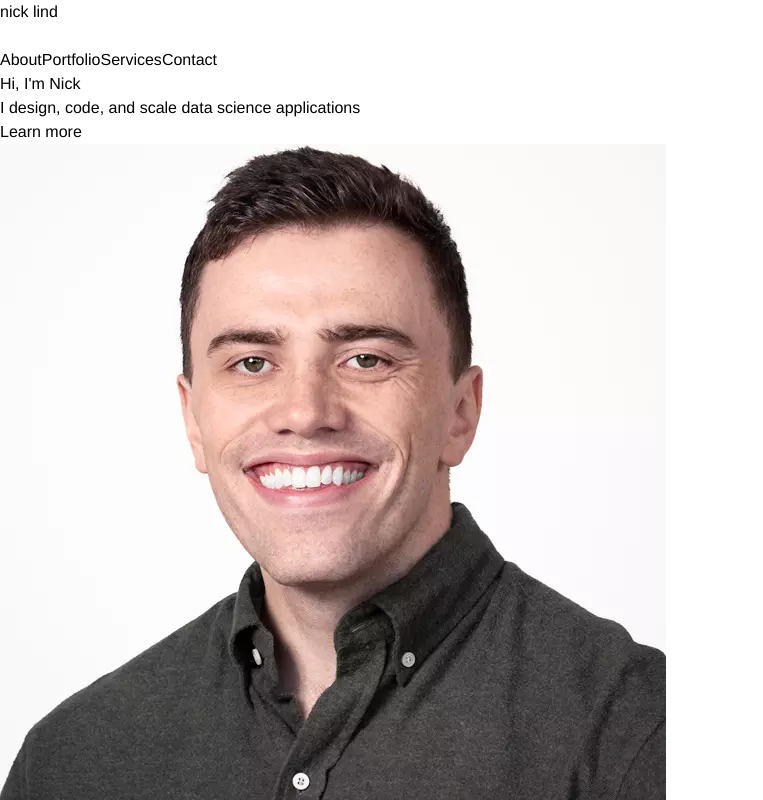
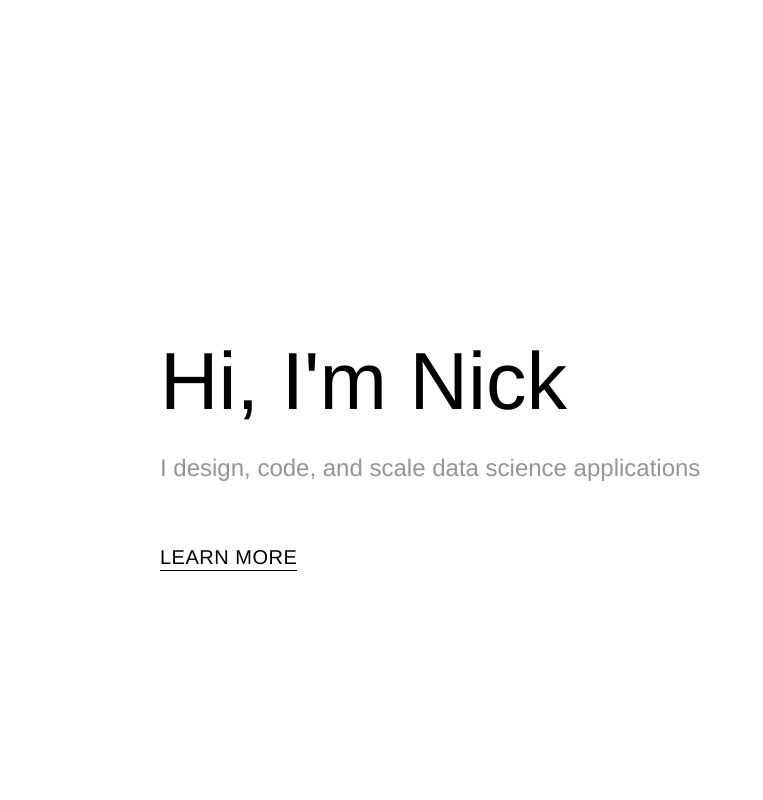
Before and after one commit to ntlind/nextjs-minimalist-websume, a Next.js app: page / in a window 1280 px wide. Shown: the top 800 px of the page, without its empty margins (0-763 px from the left). Built offline with nearby package versions, Linux system fonts and the light colour scheme.

Commit message:
fix tailwind 3.0 config

```diff
--- a/styles/globals.css
+++ b/styles/globals.css
@@ -61,7 +61,7 @@
         transform: matrix3d(1, 0, 0, 0, 0, 1, 0, 0, 0, 0, 1, 0, 0, 0, 0, 1),
      }
   }
-  @variants responsive {
+  @layer components {
    .photo-text {
       width: 560px;
    }
--- a/tailwind.config.js
+++ b/tailwind.config.js
@@ -1,6 +1,9 @@
 module.exports = {
-  purge: [],
-  darkMode: false, // or 'media' or 'class'
+  content: [
+    "./pages/**/*.{js,ts,jsx,tsx}",
+    "./page-sections/**/*.{js,ts,jsx,tsx}",
+    "./components/**/*.{js,ts,jsx,tsx}",
+  ],
   theme: {
     colors: {
       primary: "#00b0ff",
```
